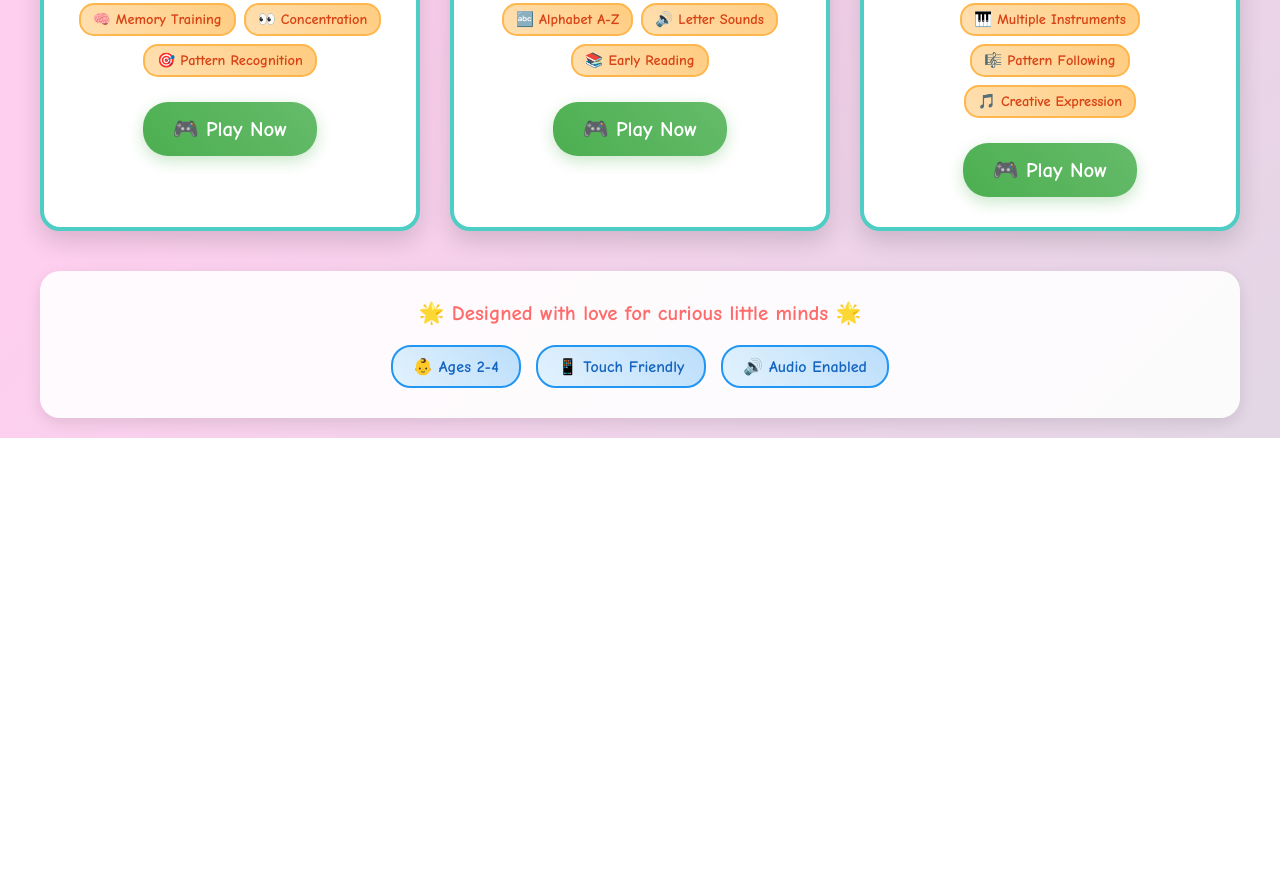
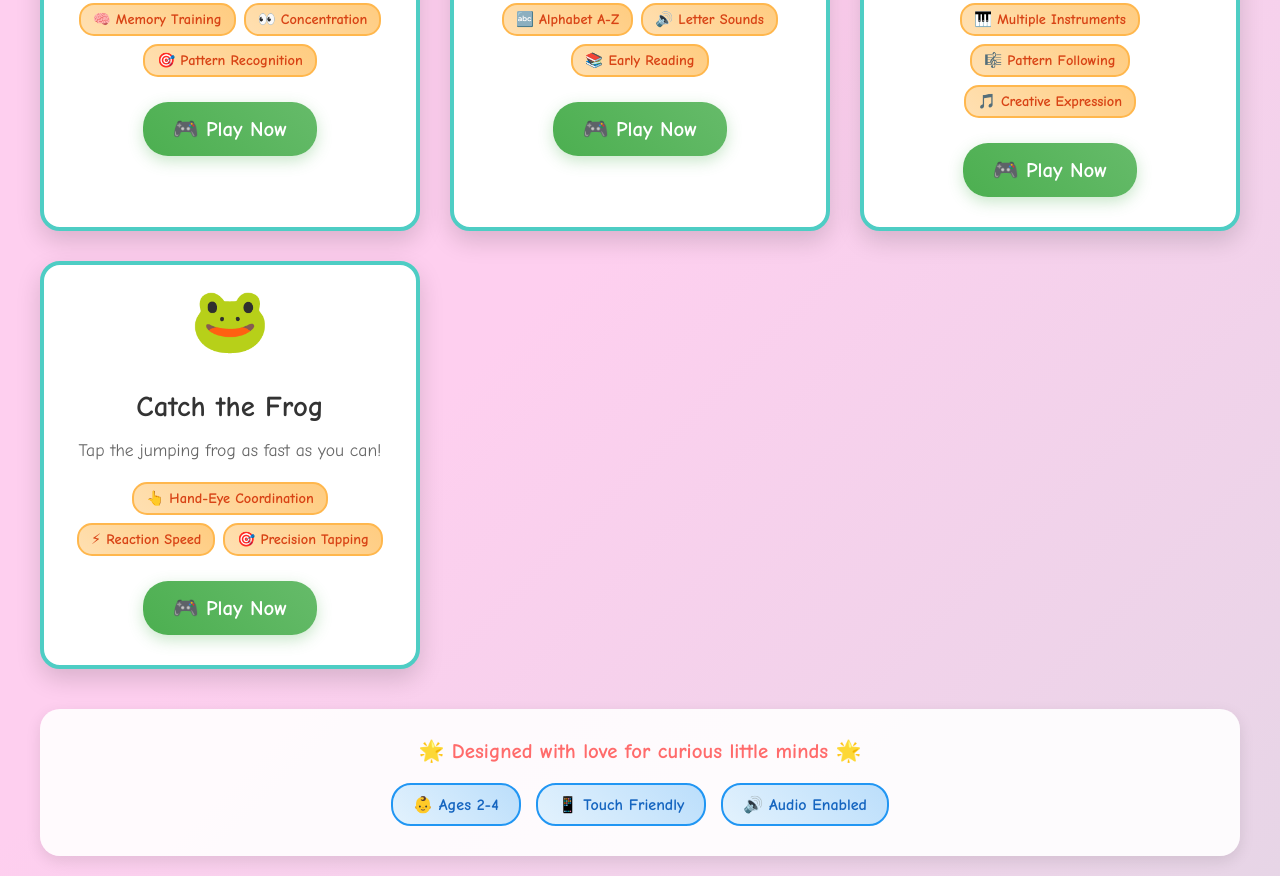
Before and after one commit to jjmn1109/gamefortoddlers, a website: page menu.html in a window 1280 px wide. Shown: the part 1489-2365 px from the top of the page. Before the commit the page ends 1927 px from the top, so only its background shows below. Drawn offline with Linux system fonts and the light colour scheme.

Commit message:
Added catch frog game

```diff
--- a/menu-script.js
+++ b/menu-script.js
@@ -36,6 +36,9 @@ function playGame(gameId) {
             case 'music-maker':
                 window.location.href = 'music-maker.html';
                 break;
+            case 'catch-frog':
+                window.location.href = 'catch-frog.html';
+                break;
             default:
                 hideLoading();
                 alert('🚧 This game is coming soon! Stay tuned for more fun! 🚧');
@@ -72,7 +75,8 @@ function getGameTitle(gameId) {
         'shape-sorter': 'Shape Sorter',
         'memory-match': 'Memory Match',
         'letter-learning': 'Letter Learning',
-        'music-maker': 'Music Maker'
+        'music-maker': 'Music Maker',
+        'catch-frog': 'Catch the Frog'
     };
     return titles[gameId] || 'Game';
 }
--- a/menu.html
+++ b/menu.html
@@ -139,6 +139,20 @@
                     🎮 Play Now
                 </button>
             </div>
+
+            <div class="game-card" data-game="catch-frog">
+                <div class="game-icon">🐸</div>
+                <h3>Catch the Frog</h3>
+                <p>Tap the jumping frog as fast as you can!</p>
+                <div class="game-features">
+                    <span class="feature">👆 Hand-Eye Coordination</span>
+                    <span class="feature">⚡ Reaction Speed</span>
+                    <span class="feature">🎯 Precision Tapping</span>
+                </div>
+                <button class="play-btn" onclick="playGame('catch-frog')">
+                    🎮 Play Now
+                </button>
+            </div>
         </div>
 
         <footer class="menu-footer">
```
